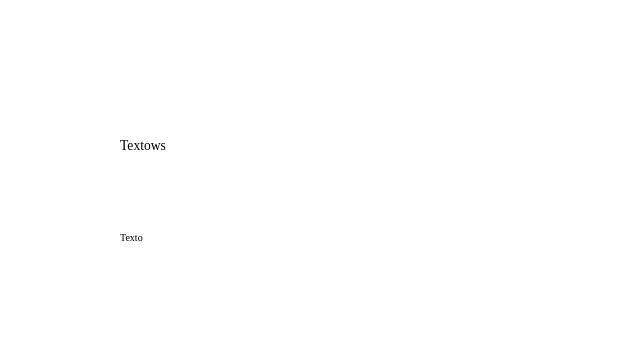
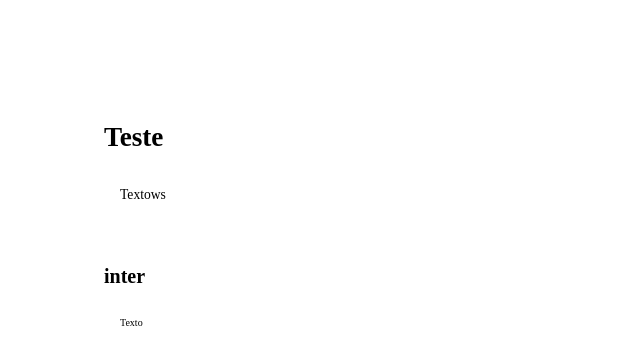
Before and after one commit to taiguaras/react-garage, a Next.js app: page / in a window 1280 px wide. Shown: the top 364 px of the page, without its empty margins (0-640 px from the left). Built offline with nearby package versions, Linux system fonts and the light colour scheme.

Commit message:
Page align with props

```diff
--- a/src/app/page.jsx
+++ b/src/app/page.jsx
@@ -12,8 +12,8 @@ export default function Home() {
     <main className={styles.main}>
       <div className={styles.description}>
         <div className="layout">
-          <Button>Teste</Button>
-          <Box>Opa</Box>
+          <Button seliga={"Teste"}>Comeon</Button>
+          <Box qualquer={"inter"}>Opa</Box>
         </div>
       </div>
     </main>
```
